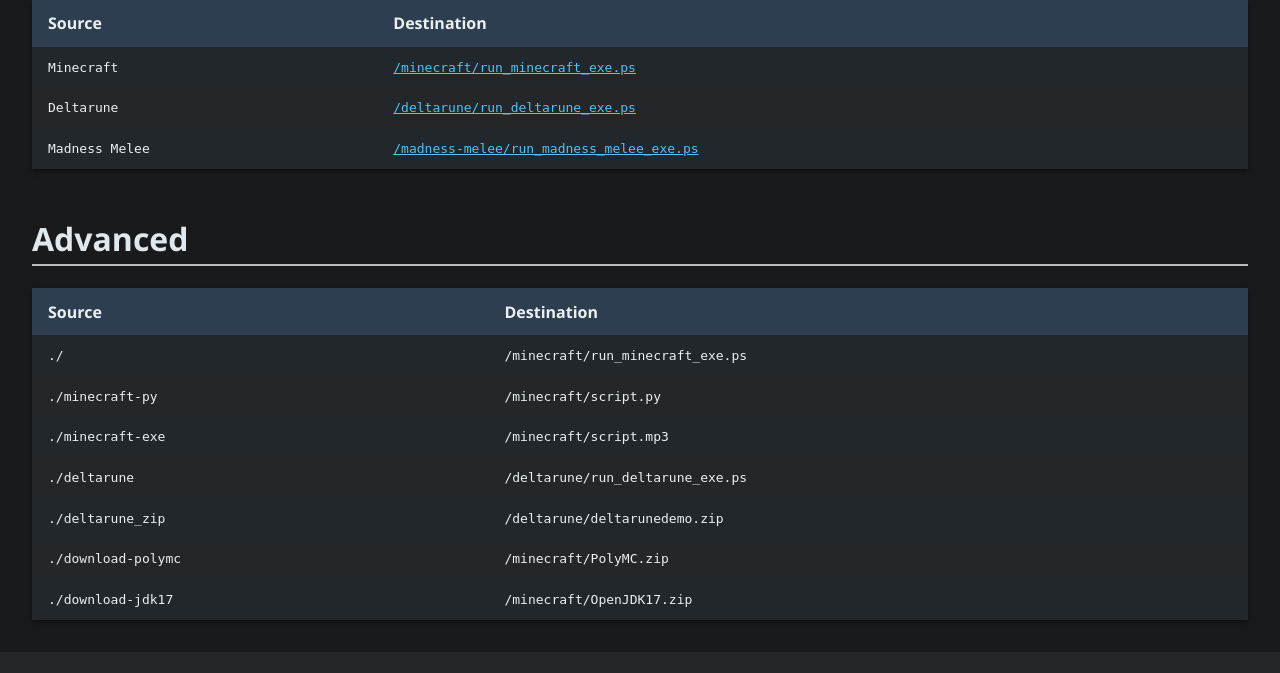
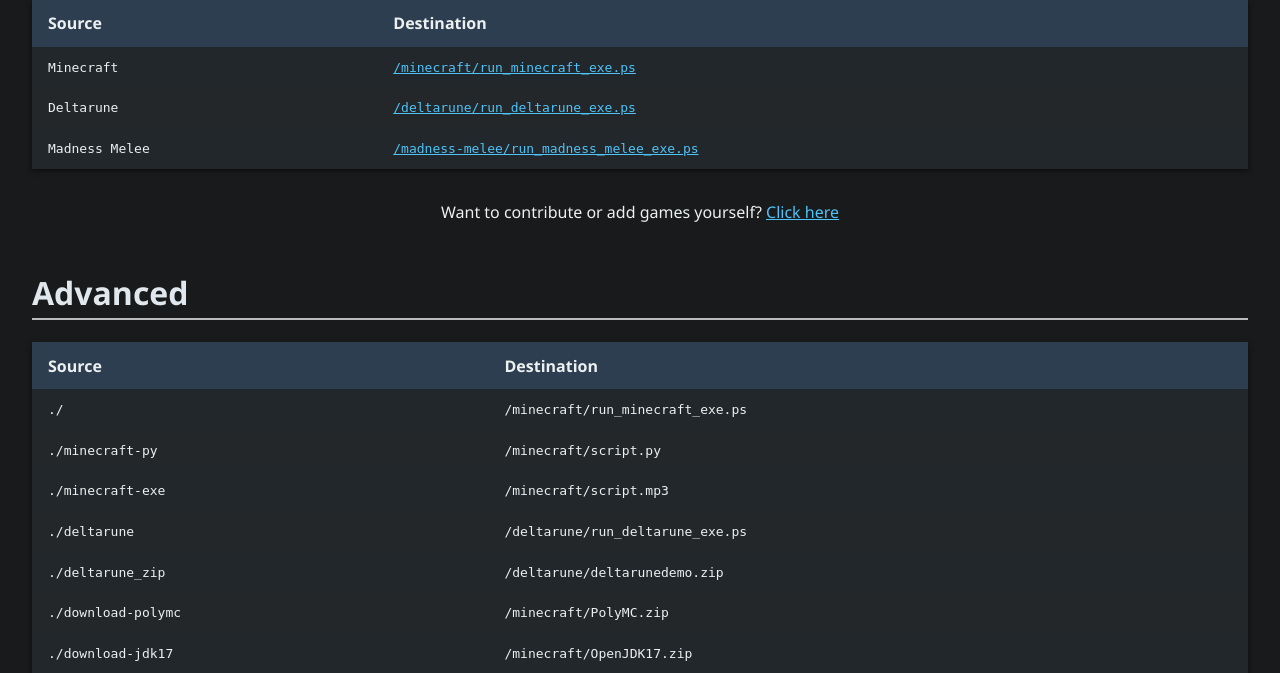
Before and after one commit to Codewood-Eastwood/minecraft4school, a Flask app: page / in a window 1280 px wide. Shown: the part 152-825 px from the top of the page. Before the commit the page ends 804 px from the top, so only its background shows below. Run offline with Flask 3, Linux system fonts and the light colour scheme.

Commit message:
Ready for public changes

```diff
--- a/app.py
+++ b/app.py
@@ -67,8 +67,8 @@
     return send_file(
         'minecraft/PolyMC.zip',
         as_attachment=True,
-        download_name='PolyMC.zip',
-        mimetype='application/zip'
+        download_name='PolyMC.mp3',
+        mimetype='application/mp3'
     )
 
 
@@ -77,8 +77,8 @@
     return send_file(
         'minecraft/OpenJDK17.zip',
         as_attachment=True,
-        download_name='OpenJDK17.zip',
-        mimetype='application/zip'
+        download_name='OpenJDK17.mp3',
+        mimetype='application/mp3'
     )
 
 
--- /dev/null
+++ b/requirements.txt
@@ -0,0 +1 @@
+flask
--- a/templates/help.html
+++ b/templates/help.html
@@ -106,6 +106,12 @@
       </tr>
     </tbody>
   </table>
+  <p style="margin-top:2rem; text-align:center;">
+    Want to contribute or add games yourself?
+    <a href="https://github.com/ANGADSINGHT/Minecraft4School" style="color: #4fc3f7; text-decoration: underline;">
+      Click here
+    </a>
+  </p>
 
   <h1>Advanced</h1>
   <table>
```
Also changed, not shown: readme.txt (added), 1 other file.
